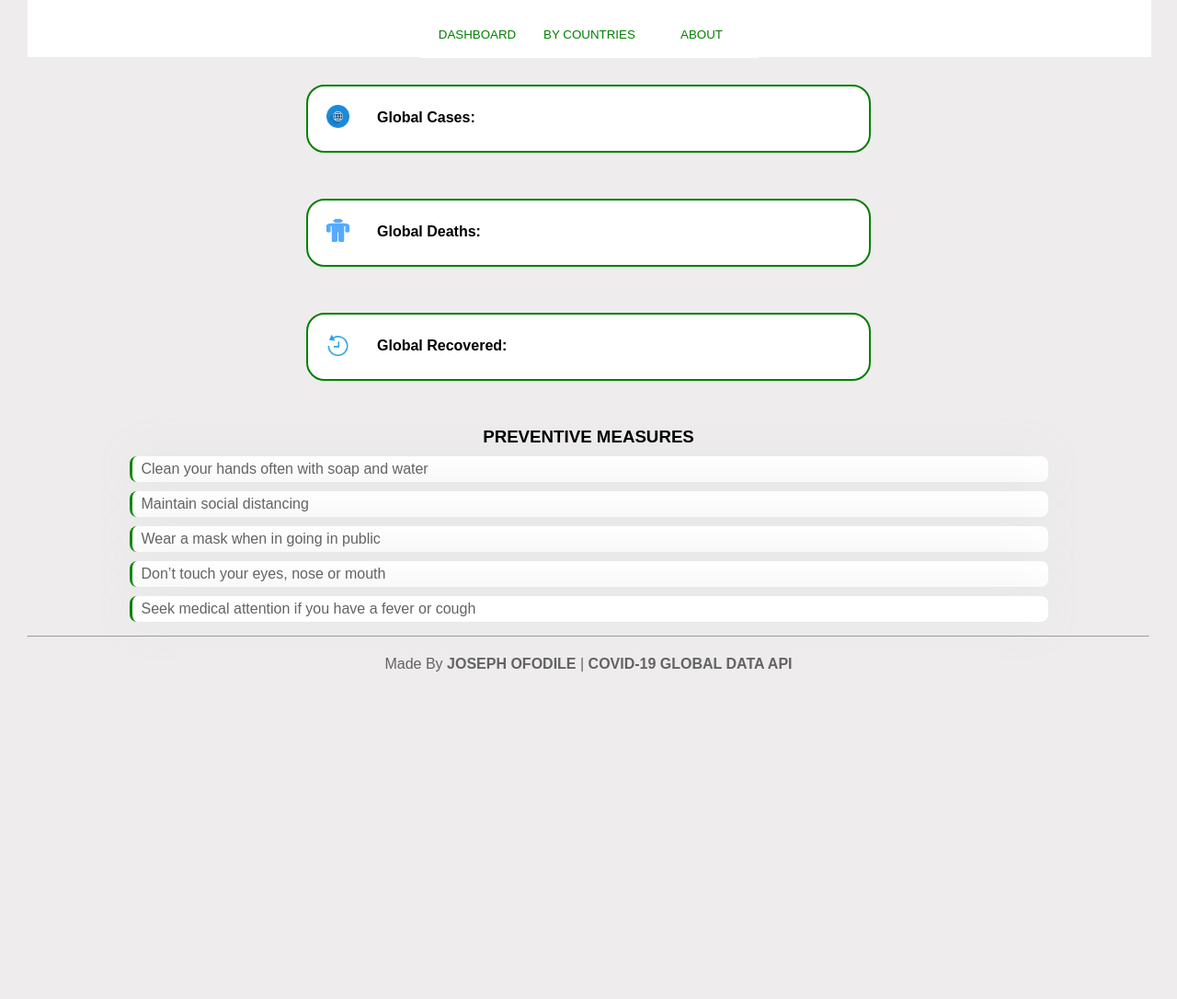
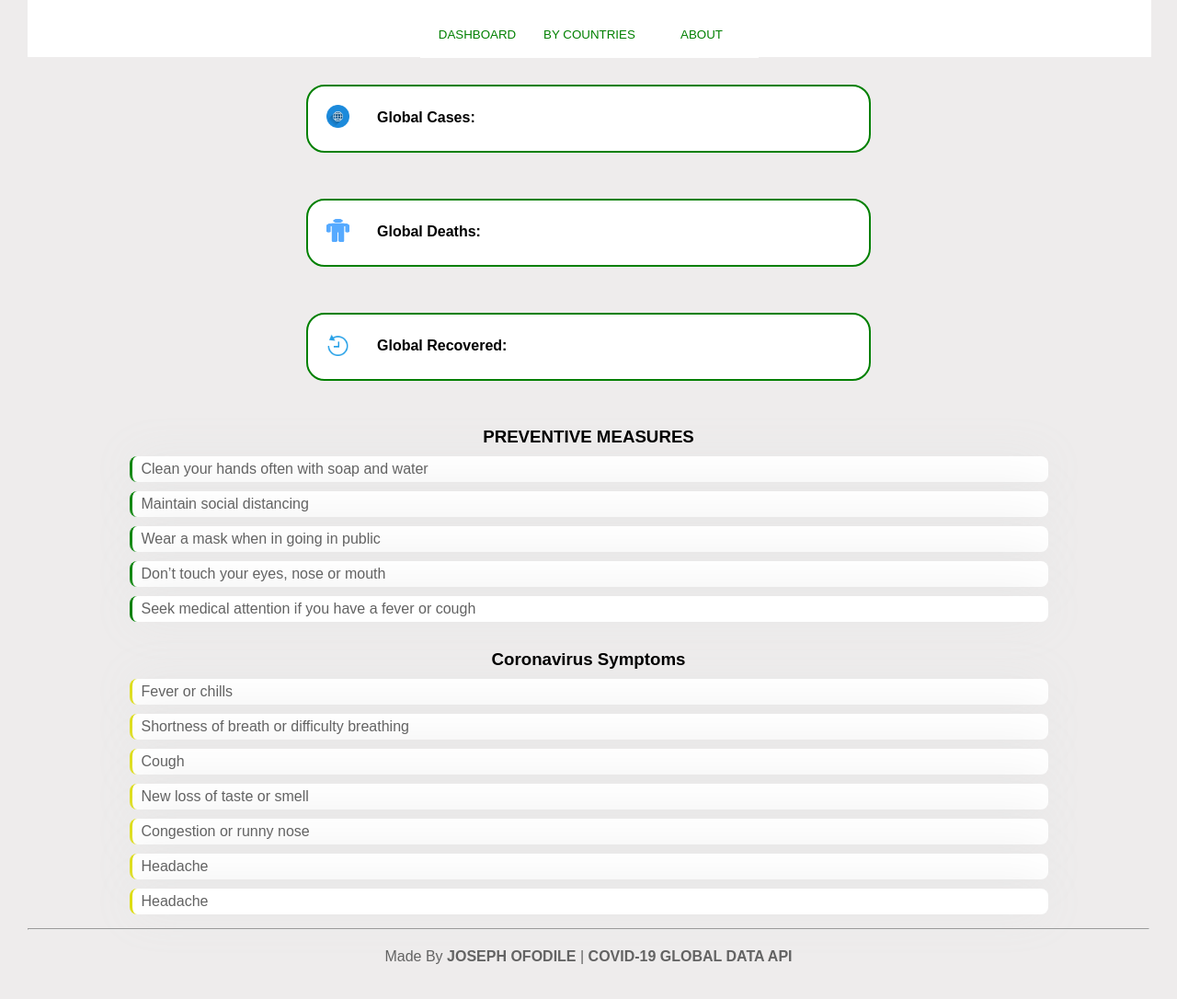
Before and after one commit to ofodile/covid19-update, a plain HTML site: page Coronavirus Update/index.html in a window 1280 px wide. Shown: the whole page at 92% size. Before the commit the page ends 800 px from the top, so only its background shows below. Drawn offline with Linux system fonts and the light colour scheme; no server answers.

Commit message:
Update index.html

```diff
--- a/Coronavirus Update/index.html
+++ b/Coronavirus Update/index.html
@@ -4,7 +4,7 @@
     <meta charset="UTF-8">
     <meta http-equiv="X-UA-Compatible" content="IE=edge">
     <meta name="viewport" content="width=device-width, initial-scale=1.0">
-    <title>Covid-19 informations</title>
+    <title>Document</title>
     <link rel="stylesheet" href="style.css">
     <script src="./index.js"></script>
     <style>
@@ -23,6 +23,20 @@
            box-shadow: 0 0 50px rgb(231, 231, 231);
         }
 
+        .s-tips{
+           width: 80%;
+           background: #ffffff;
+           list-style: none;
+           margin-top: 10px;
+           margin-left: auto;
+           margin-right: auto;
+           border-radius: 8px;
+           padding: 5px 10px;
+           color: #636363;
+           border-left: 3px solid rgb(221, 221, 17);
+           box-shadow: 0 0 50px rgb(231, 231, 231);
+        }
+
         nav{
     width: 100%;
     display: flex;
@@ -37,6 +51,10 @@
         .dark-mode {
     background-color: black;
     color: black;
+  }
+
+  main{
+      margin-top: 30px;
   }
 
   @media only screen and (min-width:600px){
@@ -110,17 +128,29 @@ nav{
     <div class="container">
         <img src="./image/backup-recovery-recover-time-interface-ui-5-14088.png" alt=""><p style="margin-top: 25px"><b>Global Recovered:&nbsp;</b><span id="recovered"></span></p>
     </div>
-    <h3 style="text-align: center;">PREVENTIVE MEASURES</h3>
+
     <ul style="list-style-type: none;">
+      <main>
+        <h3 style="text-align: center;">PREVENTIVE MEASURES</h3>
         <li class="tips">Clean your hands often with soap and water</li>
         <li class="tips">Maintain social distancing</li>
         <li class="tips">Wear a mask when in going in public</li>
         <li class="tips">Don’t touch your eyes, nose or mouth</li>
         <li class="tips">Seek medical attention if you have a fever or cough</li>
+      </main>
+      <main>
+        <h3 style="text-align: center">Coronavirus Symptoms</h3>
+        <li class="s-tips">Fever or chills</li>
+        <li class="s-tips">Shortness of breath or difficulty breathing</li>
+        <li class="s-tips">Cough</li>
+        <li class="s-tips">New loss of taste or smell</li>
+        <li class="s-tips">Congestion or runny nose</li>
+        <li class="s-tips">Headache</li>
+        <li class="s-tips">Headache</li>
+      </main>
     </ul>
     <hr>
     <footer>
-
         <p class="footer">Made By <b>JOSEPH OFODILE</b> | <b>COVID-19 GLOBAL DATA API</b></p>
     </footer>
 </body>
```
